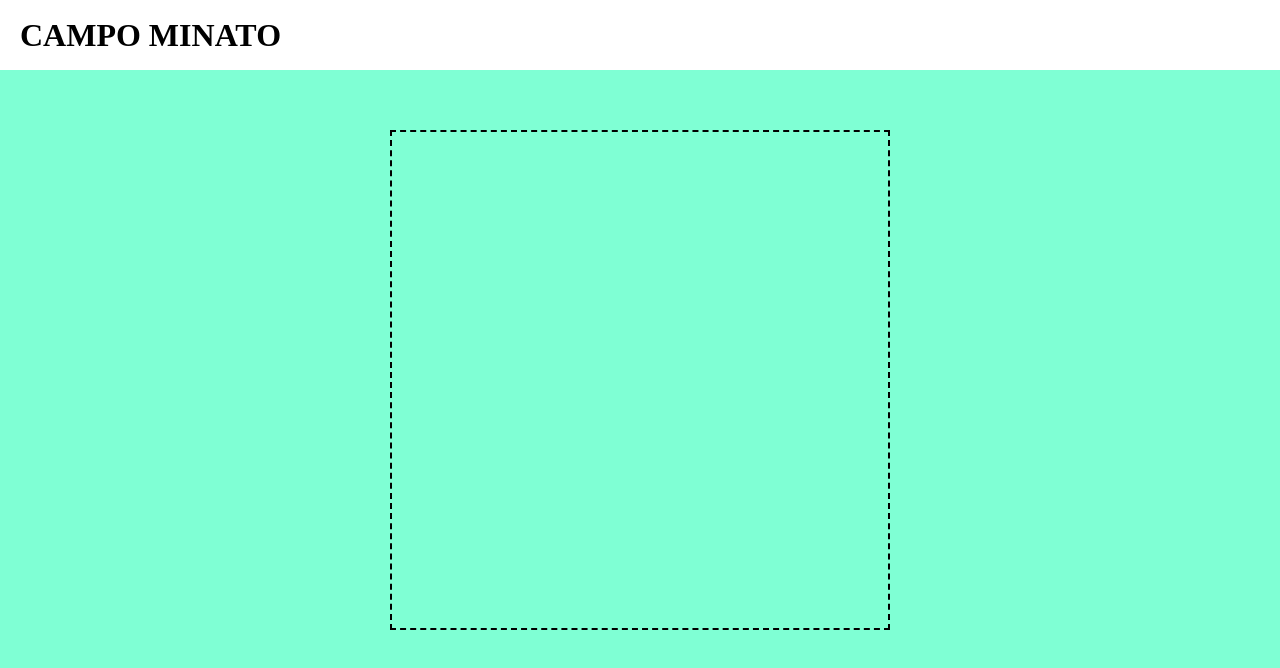
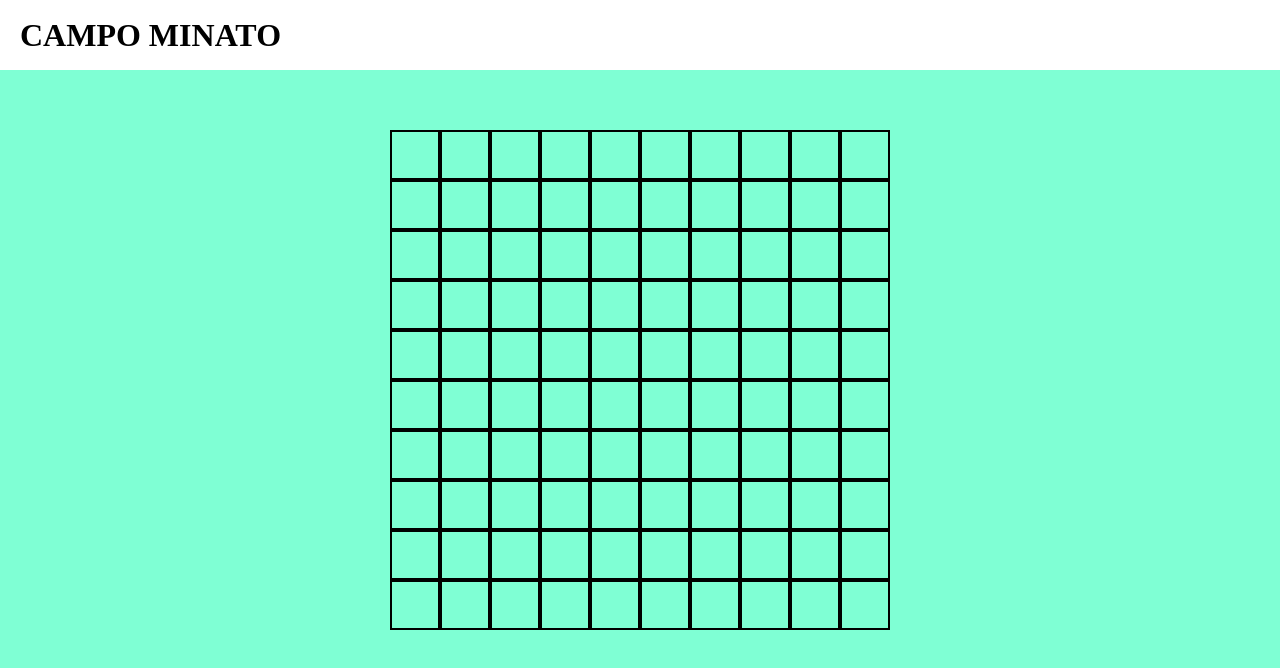
Before and after one commit to Gianlucaorreale/js-campominato-grid, a plain HTML site: page index.html in a window 1280 px wide. Drawn offline with Linux system fonts and the light colour scheme.

Commit message:
added-MILESTONE-1

```diff
--- a/css/style.css
+++ b/css/style.css
@@ -25,5 +25,12 @@ background-color: white;
     width: 500px;
     height: 500px;
     margin: 60px auto;
-    border: 2px dashed black;
+    display: flex;
+    flex-wrap: wrap;
 }
+
+#grid .cell{
+    height: calc(100% / 10);
+    width: calc(100% / 10);
+    border: 2px solid black;
+}
--- a/index.html
+++ b/index.html
@@ -14,7 +14,108 @@
     </header>
     <main>
         <div class="container">
-            <div id="grid" ></div>
+            <div id="grid">
+                <div class="cell"></div>
+                <div class="cell"></div>
+                <div class="cell"></div>
+                <div class="cell"></div>
+                <div class="cell"></div>
+                <div class="cell"></div>
+                <div class="cell"></div>
+                <div class="cell"></div>
+                <div class="cell"></div>
+                <div class="cell"></div>
+                <div class="cell"></div>
+                <div class="cell"></div>
+                <div class="cell"></div>
+                <div class="cell"></div>
+                <div class="cell"></div>
+                <div class="cell"></div>
+                <div class="cell"></div>
+                <div class="cell"></div>
+                <div class="cell"></div>
+                <div class="cell"></div>
+                <div class="cell"></div>
+                <div class="cell"></div>
+                <div class="cell"></div>
+                <div class="cell"></div>
+                <div class="cell"></div>
+                <div class="cell"></div>
+                <div class="cell"></div>
+                <div class="cell"></div>
+                <div class="cell"></div>
+                <div class="cell"></div>
+                <div class="cell"></div>
+                <div class="cell"></div>
+                <div class="cell"></div>
+                <div class="cell"></div>
+                <div class="cell"></div>
+                <div class="cell"></div>
+                <div class="cell"></div>
+                <div class="cell"></div>
+                <div class="cell"></div>
+                <div class="cell"></div>
+                <div class="cell"></div>
+                <div class="cell"></div>
+                <div class="cell"></div>
+                <div class="cell"></div>
+                <div class="cell"></div>
+                <div class="cell"></div>
+                <div class="cell"></div>
+                <div class="cell"></div>
+                <div class="cell"></div>
+                <div class="cell"></div>
+                <div class="cell"></div>
+                <div class="cell"></div>
+                <div class="cell"></div>
+                <div class="cell"></div>
+                <div class="cell"></div>
+                <div class="cell"></div>
+                <div class="cell"></div>
+                <div class="cell"></div>
+                <div class="cell"></div>
+                <div class="cell"></div>
+                <div class="cell"></div>
+                <div class="cell"></div>
+                <div class="cell"></div>
+                <div class="cell"></div>
+                <div class="cell"></div>
+                <div class="cell"></div>
+                <div class="cell"></div>
+                <div class="cell"></div>
+                <div class="cell"></div>
+                <div class="cell"></div>
+                <div class="cell"></div>
+                <div class="cell"></div>
+                <div class="cell"></div>
+                <div class="cell"></div>
+                <div class="cell"></div>
+                <div class="cell"></div>
+                <div class="cell"></div>
+                <div class="cell"></div>
+                <div class="cell"></div>
+                <div class="cell"></div>
+                <div class="cell"></div>
+                <div class="cell"></div>
+                <div class="cell"></div>
+                <div class="cell"></div>
+                <div class="cell"></div>
+                <div class="cell"></div>
+                <div class="cell"></div>
+                <div class="cell"></div>
+                <div class="cell"></div>
+                <div class="cell"></div>
+                <div class="cell"></div>
+                <div class="cell"></div>
+                <div class="cell"></div>
+                <div class="cell"></div>
+                <div class="cell"></div>
+                <div class="cell"></div>
+                <div class="cell"></div>
+                <div class="cell"></div>
+                <div class="cell"></div>
+                <div class="cell"></div>
+            </div>
         </div>
     </main>
 
```
